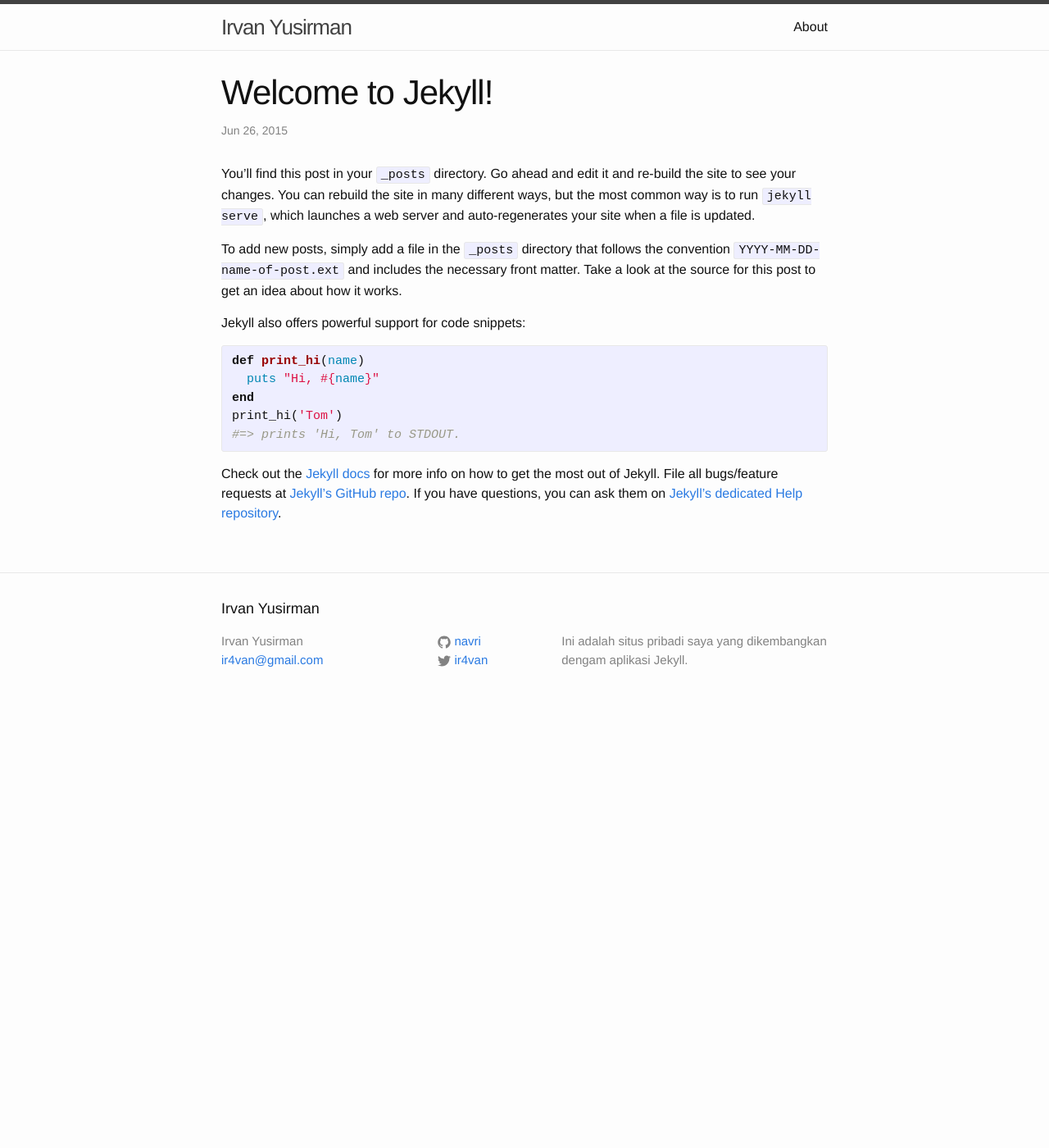
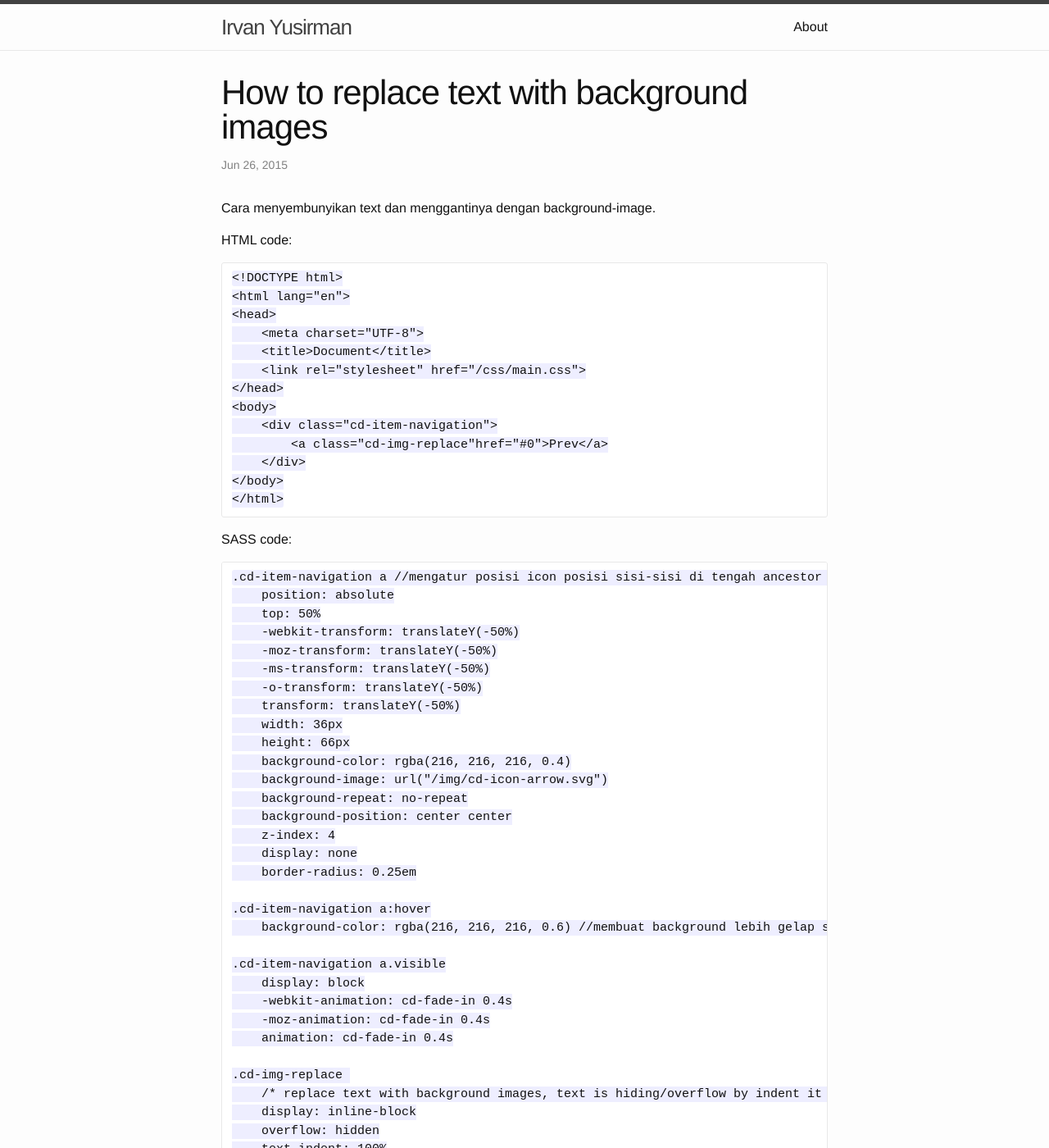
Before and after one commit to Yirvan/yirvan.github.io, a Jekyll site: the page built from _posts/2015-06-26-replace-text-with-bg-images.markdown, in a window 1280 px wide and 1400 px high. Shown: the whole window at 82% size. Built offline with Jekyll 4.4.1, drawn with Linux system fonts in a browser that asks for light colours; some of the changed text lies outside the part shown.

Commit message:
edit post

```diff
--- a/_posts/2015-06-26-replace-text-with-bg-images.markdown
+++ b/_posts/2015-06-26-replace-text-with-bg-images.markdown
@@ -1,24 +1,62 @@
 ---
 layout: post
-title:  "Welcome to Jekyll!"
-date:   2015-06-26 07:47:49
+title:  "How to replace text with background images"
+date:   2015-06-26 13:37:49
 categories: jekyll update
 ---
-You’ll find this post in your `_posts` directory. Go ahead and edit it and re-build the site to see your changes. You can rebuild the site in many different ways, but the most common way is to run `jekyll serve`, which launches a web server and auto-regenerates your site when a file is updated.
+Cara menyembunyikan text dan menggantinya dengan background-image.
 
-To add new posts, simply add a file in the `_posts` directory that follows the convention `YYYY-MM-DD-name-of-post.ext` and includes the necessary front matter. Take a look at the source for this post to get an idea about how it works.
+HTML code:
 
-Jekyll also offers powerful support for code snippets:
+    <!DOCTYPE html>
+    <html lang="en">
+    <head>
+        <meta charset="UTF-8">
+        <title>Document</title>
+        <link rel="stylesheet" href="/css/main.css">
+    </head>
+    <body>
+        <div class="cd-item-navigation">
+            <a class="cd-img-replace"href="#0">Prev</a>
+        </div>
+    </body>
+    </html>
 
-{% highlight ruby %}
-def print_hi(name)
-  puts "Hi, #{name}"
-end
-print_hi('Tom')
-#=> prints 'Hi, Tom' to STDOUT.
-{% endhighlight %}
+SASS code:
 
-Check out the [Jekyll docs][jekyll] for more info on how to get the most out of Jekyll. File all bugs/feature requests at [Jekyll’s GitHub repo][jekyll-gh]. If you have questions, you can ask them on [Jekyll’s dedicated Help repository][jekyll-help].
+    .cd-item-navigation a //mengatur posisi icon posisi sisi-sisi di tengah ancestor element dan menyembunyikannya/display none saat awal dan akan terlihat saat mouse hover pada area tertentu.
+        position: absolute
+        top: 50%
+        -webkit-transform: translateY(-50%)
+        -moz-transform: translateY(-50%)
+        -ms-transform: translateY(-50%)
+        -o-transform: translateY(-50%)
+        transform: translateY(-50%)
+        width: 36px
+        height: 66px
+        background-color: rgba(216, 216, 216, 0.4)
+        background-image: url("/img/cd-icon-arrow.svg")
+        background-repeat: no-repeat
+        background-position: center center
+        z-index: 4
+        display: none
+        border-radius: 0.25em
+
+    .cd-item-navigation a:hover
+        background-color: rgba(216, 216, 216, 0.6) //membuat background lebih gelap saat mouse hover utk membuat kesan focus pada navigasi
+
+    .cd-item-navigation a.visible
+        display: block
+        -webkit-animation: cd-fade-in 0.4s
+        -moz-animation: cd-fade-in 0.4s
+        animation: cd-fade-in 0.4s
+
+    .cd-img-replace
+        /* replace text with background images, text is hiding/overflow by indent it 100% */
+        display: inline-block
+        overflow: hidden
+        text-indent: 100%
+        white-space: nowrap
 
 [jekyll]:      http://jekyllrb.com
 [jekyll-gh]:   https://github.com/jekyll/jekyll
```
Also changed, not shown: _posts/2015-06-26-welcome-to-jekyll.markdown (+14 -17 lines), 1 other file.
